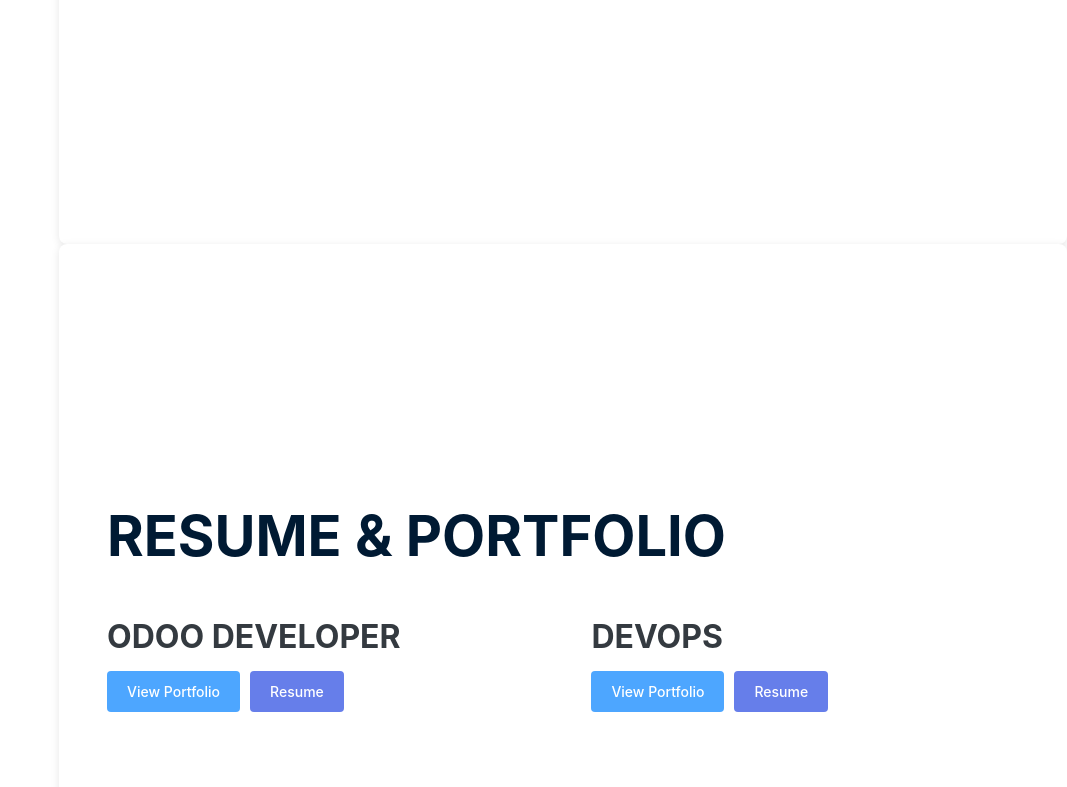
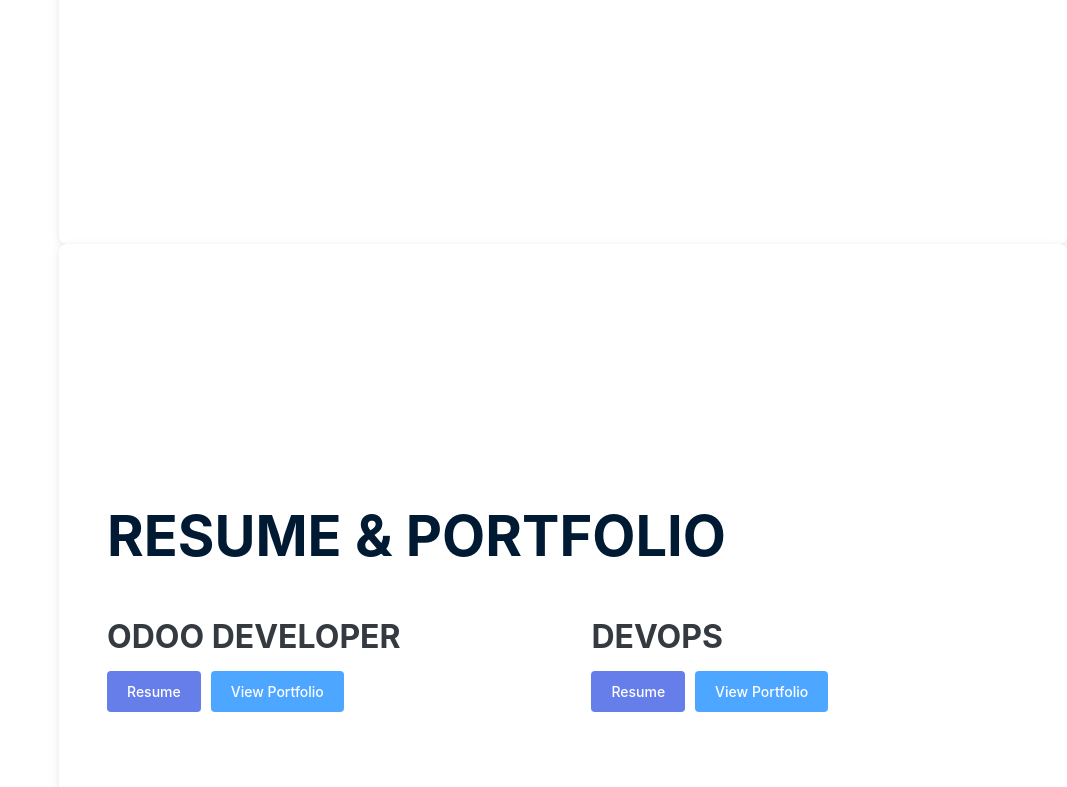
Before and after one commit to rohimuhamadd/rohimuhamadd.github.io, a plain HTML site: page index.html in a window 1280 px wide. Shown: the part 3810-4597 px from the top of the page, without its empty margins (213-1280 px from the left). Drawn offline with nearby package versions, Linux system fonts and the light colour scheme; a web font is replaced by a local one.

Commit message:
updating link for menu resume & portfolio

```diff
--- a/index.html
+++ b/index.html
@@ -387,15 +387,19 @@
           <div class="flex-grow-1 mb-4">
             <h3 class="mb-0">Odoo Developer</h3>
             <div class="button-group">
-              <a href="#portfolio-odoo" class="btn-portfolio">View Portfolio</a>
-              <a href="#experience-odoo" class="btn-portfolio secondary">Resume</a>
+              <a href="https://drive.google.com/file/d/1iy-Hwh3eyn5GrT13o0_MBo7RimHNJhl5/view?usp=sharing"
+                target="_blank" class="btn-portfolio secondary">Resume</a>
+              <a href="https://drive.google.com/file/d/1dexY0ya305SCjwAejWIsaYKKdFmcEUKB/view?usp=sharing"
+                target="_blank" class="btn-portfolio">View Portfolio</a>
             </div>
           </div>
           <div class="flex-grow-1 mb-mobile-15">
             <h3 class="mb-0">Devops</h3>
             <div class="button-group">
-              <a href="#portfolio-odoo" class="btn-portfolio">View Portfolio</a>
-              <a href="#experience-odoo" class="btn-portfolio secondary">Resume</a>
+              <a href="https://drive.google.com/file/d/1f1bWNhhNFAXAX24ZZtH2QmwtNlojwwOF/view?usp=sharing"
+                target="_blank" class="btn-portfolio secondary">Resume</a>
+              <a href="https://drive.google.com/file/d/1GPuCuhuV9CILFdpxGs4DRUzEF7tnWe9N/view?usp=sharing"
+                target="_blank" class="btn-portfolio">View Portfolio</a>
             </div>
           </div>
         </div>
```
